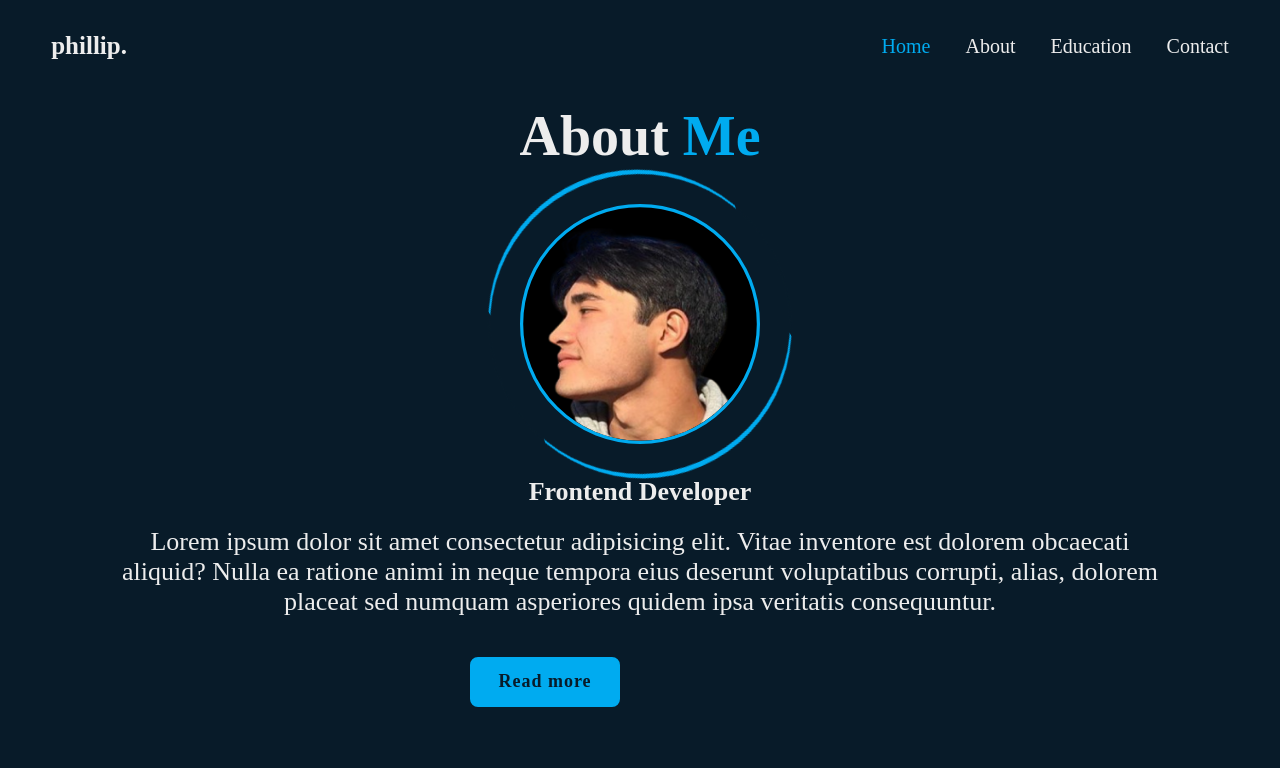
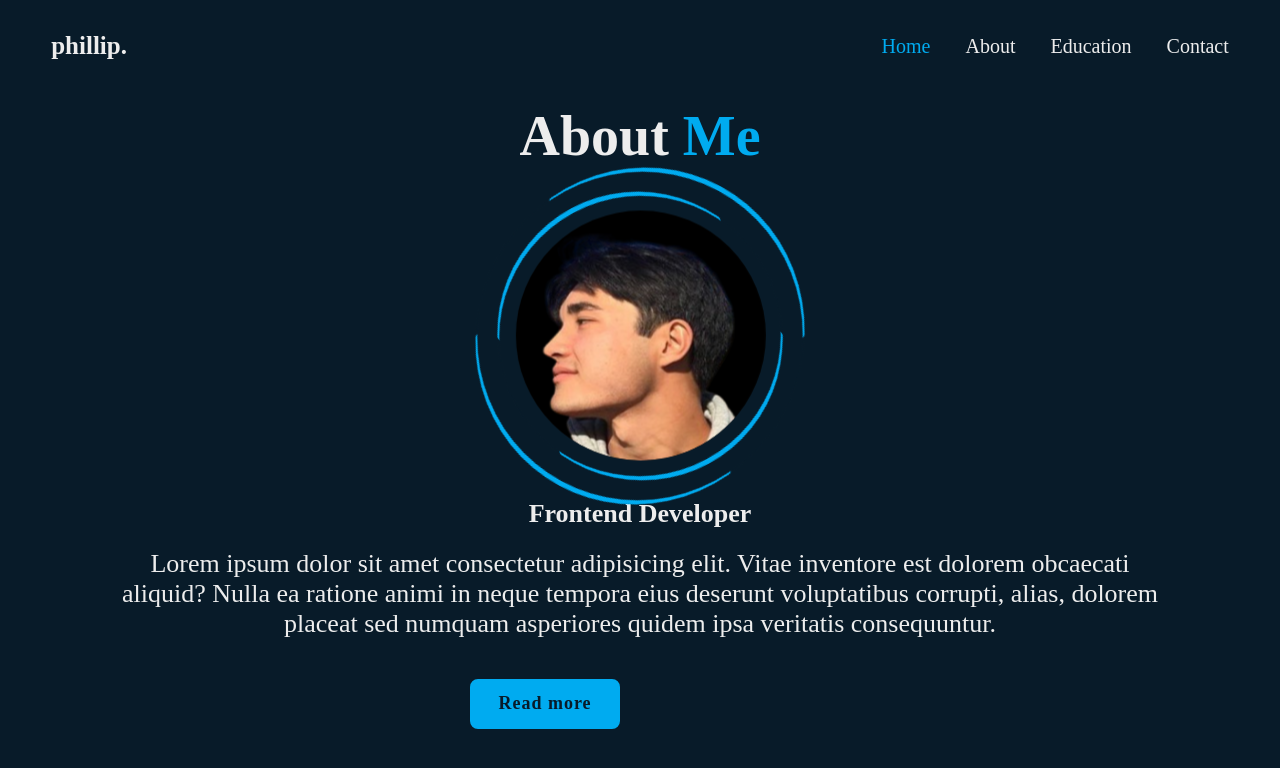
Before and after one commit to PhillipFraThailand/css-only-portfolio-site, a Next.js app: page /about in a window 1280 px wide. Shown: the top 768 px of the page. Built offline with nearby package versions, Linux system fonts and the light colour scheme.

Commit message:
Add spinner and text animation, seperate component, cleanup css modules

```diff
--- /dev/null
+++ b/src/app/components/animated-spinner-image/AnimatedSpinnerImage.tsx
@@ -0,0 +1,27 @@
+import { FC } from "react";
+import Image, { ImageProps } from "next/image";
+import styles from "./animatedSpinnerImage.module.css";
+
+type AnimatedSpinnerImageProps = {} & Pick<ImageProps, "width" | "height">;
+
+export const AnimatedSpinnerImage: FC<AnimatedSpinnerImageProps> = ({
+  width = 300,
+  height = 300,
+}) => {
+  return (
+    <div>
+      <span className={styles.circleSpinnerReverse}>
+        <span className={styles.circleSpinner}>
+          <Image
+            priority={true}
+            className={styles.img}
+            src="/assets/Group 4.png"
+            alt="Image of Phillip Eismark"
+            height={height}
+            width={width}
+          />
+        </span>
+      </span>
+    </div>
+  );
+};
--- /dev/null
+++ b/src/app/components/animated-spinner-image/animatedSpinnerImage.module.css
@@ -0,0 +1,45 @@
+.circleSpinner {
+  padding: 1.5rem;
+  width: 100%;
+  height: 100%;
+  display: inline-block;
+  border-radius: 50%;
+  border-bottom: .1rem solid var(--bg-color);
+  border-top: .1rem solid var(--bg-color);
+  border-left: .5rem solid var(--main-color);
+  border-right: .5rem solid var(--main-color);
+  animation: spinner 16s linear infinite;
+ }
+
+ .circleSpinnerReverse {
+  padding: 2rem;
+  width: 100%;
+  height: 100%;
+  display: inline-block;
+  border-radius: 50%;
+  border-bottom: .1rem solid var(--bg-color);
+  border-top: .1rem solid var(--bg-color);
+  border-left: .5rem solid var(--main-color);
+  border-right: .5rem solid var(--main-color);
+  animation: spinnerReverse 32s linear infinite;
+ }
+
+ /* Prevent image from spinning by adding counter rotation*/
+ .circleSpinner img {
+  border-radius: 50%;
+  display: inline-block;
+  background-color: black;
+  animation: spinner 32s linear infinite reverse;
+}
+
+@keyframes spinner {
+  100% {
+    transform: rotate(360deg);
+  }
+}
+
+@keyframes spinnerReverse {
+  100% {
+    transform: rotate(-360deg);
+  }
+}
--- a/src/app/components/header/Header.tsx
+++ b/src/app/components/header/Header.tsx
@@ -21,13 +21,13 @@ export const Header: FC = () => {
 
   return (
     <header className={styles.header}>
-      <AnimatedWrapper index={1}>
-        <h1 className={styles.logo}>{"phillip."}</h1>
+      <AnimatedWrapper index={0}>
+        <h1 className={styles.logo}>phillip.</h1>
       </AnimatedWrapper>
       <nav className={styles.navbar}>
-        {/* Create links and wrap in AnimatedWrapper component to add animation delay. */}
         {links.map(({ text, href, active }, index) => (
-          <AnimatedWrapper key={`${text}-${index}`} index={index}>
+          // + 1 to animate logo first
+          <AnimatedWrapper key={`${text}-${index}`} index={index + 1}>
             <Link
               href={href}
               className={`${styles.a} ${active ? styles.active : undefined}`}
--- a/src/app/globals.css
+++ b/src/app/globals.css
@@ -133,20 +133,21 @@ p {
 }
 
 .animate {
-  /* border: 1px solid white; */
-  /* top: 0;
-  right: 0; */
-  /* width: 100%; */
-  /* height: 100%; */
-  /* z-index: 98; */
-  animation: showRight 1s ease forwards;
-  animation-delay: calc(.3s * var(--i));
+  position: relative; /* Make children & pseudo elements' position relative to fit them to stay in parent when we set theirs position to absolute */
+}
+.animate::before {
+  content: '';
+  position: absolute;
+  top: 0;
+  right: 0; /* Lock right side so when width is shrinking, the left side moves toward the locked right side. */
+  width: 100%;
+  height: 100%;
+  background: var(--main-color);
+  transition: 1s;
+  animation: showRight 1s forwards;
+  animation-delay: calc(0.3s * var(--i));
 }
 
-
-/* **************************************** */
-/* *************  BREAKPOINTS ************* */
-/* **************************************** */
 @media (max-width: 1200px){
   html {
     font-size: 55%;
@@ -159,14 +160,11 @@ p {
   }
 }
 
-/* **************************************** */
-/* ************* Keyframes **************** */
-/* **************************************** */
 @keyframes showRight {
   0% {
+    width: 100%;
+  }
+  100% {
     width: 0;
   }
-  100% {
-    width: 100%
-  }
 }
--- a/src/pages/about/index.module.css
+++ b/src/pages/about/index.module.css
@@ -19,25 +19,6 @@
   background-color: black;
  }
 
- .circleSpinner {
-  /* transform: translate(-50%, -50%) rotate(0); */
-  width: 100%;
-  height: 100%;
-  display: inline-block;
-  border-radius: 50%;
-  border-bottom: .1rem solid var(--bg-color);
-  border-top: .1rem solid var(--bg-color);
-  border-left: .5rem solid var(--main-color);
-  border-right: .5rem solid var(--main-color);
-  animation: spinner 8s linear infinite;
- }
-
-/* Prevent image from spinning by adding counter rotation*/
- .circleSpinner img {
-  display: block;
-  animation: spinner 8s linear infinite reverse;
-}
-
  .aboutContent {
   display: flex;
   flex-direction: column;
@@ -51,10 +32,3 @@
  .aboutContent p {
   font-size: 2.6rem;
  }
-
-
-@keyframes spinner {
-  100% {
-    transform: rotate(360deg);
-  }
-}
--- a/src/pages/about/index.tsx
+++ b/src/pages/about/index.tsx
@@ -1,6 +1,7 @@
 import React from "react";
 import Image from "next/image";
 import styles from "./index.module.css";
+import { AnimatedSpinnerImage } from "@/app/components/animated-spinner-image/AnimatedSpinnerImage";
 
 export default function About() {
   return (
@@ -9,18 +10,7 @@ export default function About() {
         <h1>
           About <span className={styles.highlight}>Me</span>
         </h1>
-        <div>
-          <span className={styles.circleSpinner}>
-            <Image
-              priority={true}
-              className={styles.img}
-              src="/assets/Group 4.png"
-              alt="Image of Phillip Eismark"
-              height={400}
-              width={400}
-            />
-          </span>
-        </div>
+        <AnimatedSpinnerImage height={250} width={250} />
         {/* TODO: edit font */}
         <div className={styles.aboutContent}>
           <h2 className={styles.h2}>Frontend Developer</h2>
--- a/src/pages/index.tsx
+++ b/src/pages/index.tsx
@@ -4,7 +4,7 @@ export default function Home() {
   return (
     <>
       <HomeSection />
-      <div style={{ height: "100vh" }}>spacer</div>
+      <div style={{ height: "100vh" }}>100vh spacer</div>
     </>
   );
 }
```
Also changed, not shown: src/app/components/home-section/HomeSection.tsx (+3 -11 lines).
